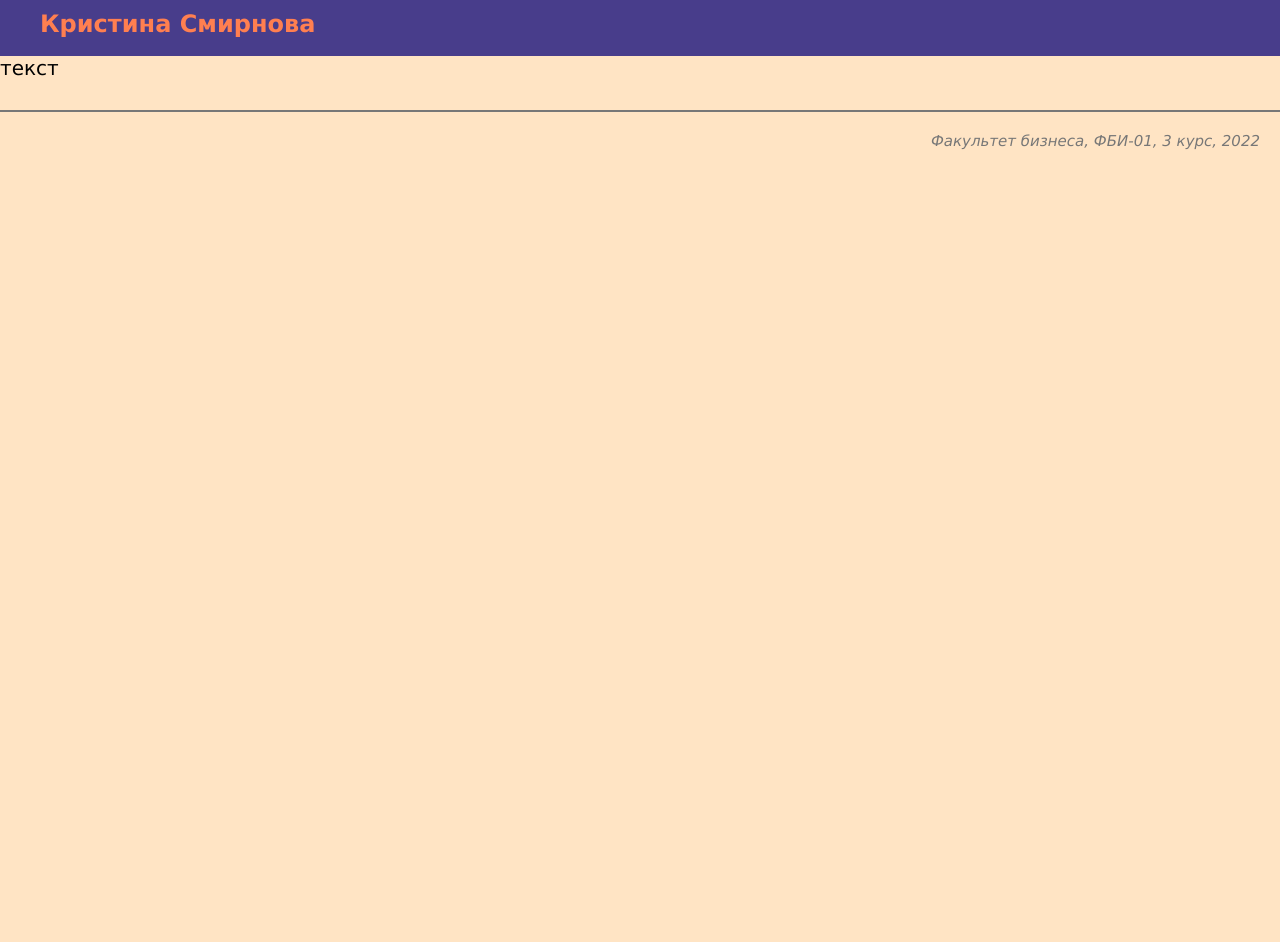
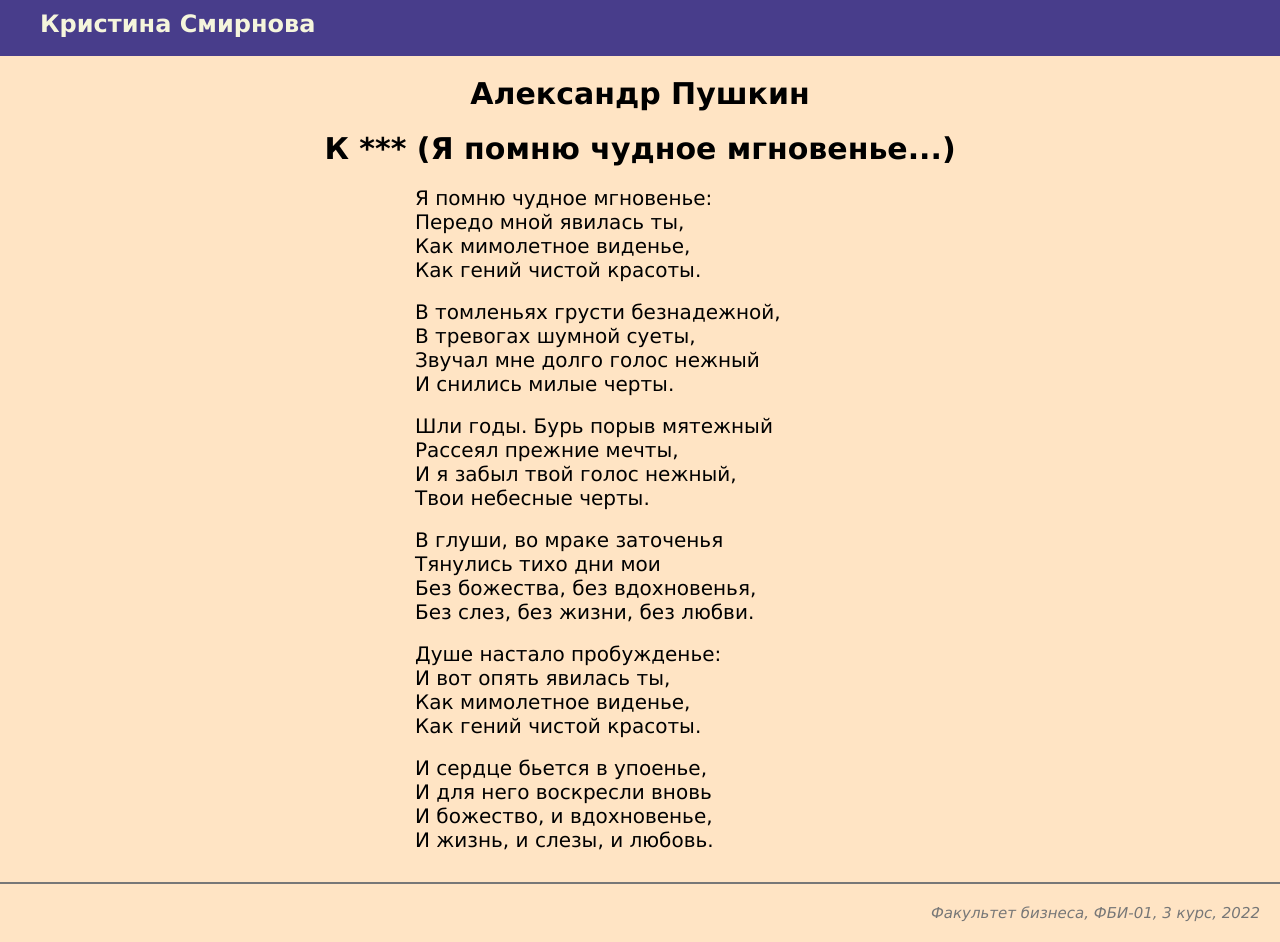
Before and after one commit to Kristina-Smirnova/web-programming-labs, a plain HTML site: page lab4.html in a window 1280 px wide. Before the commit the page ends 800 px from the top, so only its background shows below. Drawn offline with Linux system fonts and the light colour scheme.

Commit message:
Пушкин. Я помню чудное мгновенье

```diff
--- a/lab4.html
+++ b/lab4.html
@@ -13,7 +13,7 @@
             }
             .header {
                 background-color: darkslateblue;
-                color:coral;
+                color:beige;
                 font-size: 24px;
                 font-weight: bold;
                 text-align: left;
@@ -28,6 +28,14 @@
                 text-align: right;
                 font-size: 15px;
             }
+            h1 {
+                font-size: 30px;
+                text-align: center;
+            }
+            p {
+                width: 450px;
+                margin: 18px auto;
+            }
         </style>
     </head>
     <body>
@@ -36,7 +44,51 @@
         </div>
 
         <div class="content">
-            текст
+            <h1>Александр Пушкин</h1>
+
+            <h1>К *** (Я помню чудное мгновенье...)</h1>
+
+            <p>
+                Я помню чудное мгновенье:<br>
+                Передо мной явилась ты,<br>
+                Как мимолетное виденье,<br>
+                Как гений чистой красоты.
+            </p>
+
+            <p>
+                В томленьях грусти безнадежной,<br>
+                В тревогах шумной суеты,<br>
+                Звучал мне долго голос нежный<br>
+                И снились милые черты.
+            </p>
+
+            <p>
+                Шли годы. Бурь порыв мятежный<br>
+                Рассеял прежние мечты,<br>
+                И я забыл твой голос нежный,<br>
+                Твои небесные черты.
+            </p>
+
+            <p>
+                В глуши, во мраке заточенья<br>
+                Тянулись тихо дни мои<br>
+                Без божества, без вдохновенья,<br>
+                Без слез, без жизни, без любви.
+            </p>
+
+            <p>
+                Душе настало пробужденье:<br>
+                И вот опять явилась ты,<br>
+                Как мимолетное виденье,<br>
+                Как гений чистой красоты.
+            </p>
+
+            <p>
+                И сердце бьется в упоенье,<br>
+                И для него воскресли вновь<br>
+                И божество, и вдохновенье,<br>
+                И жизнь, и слезы, и любовь.
+            </p>
         </div>
 
         <div class="footer">
```
